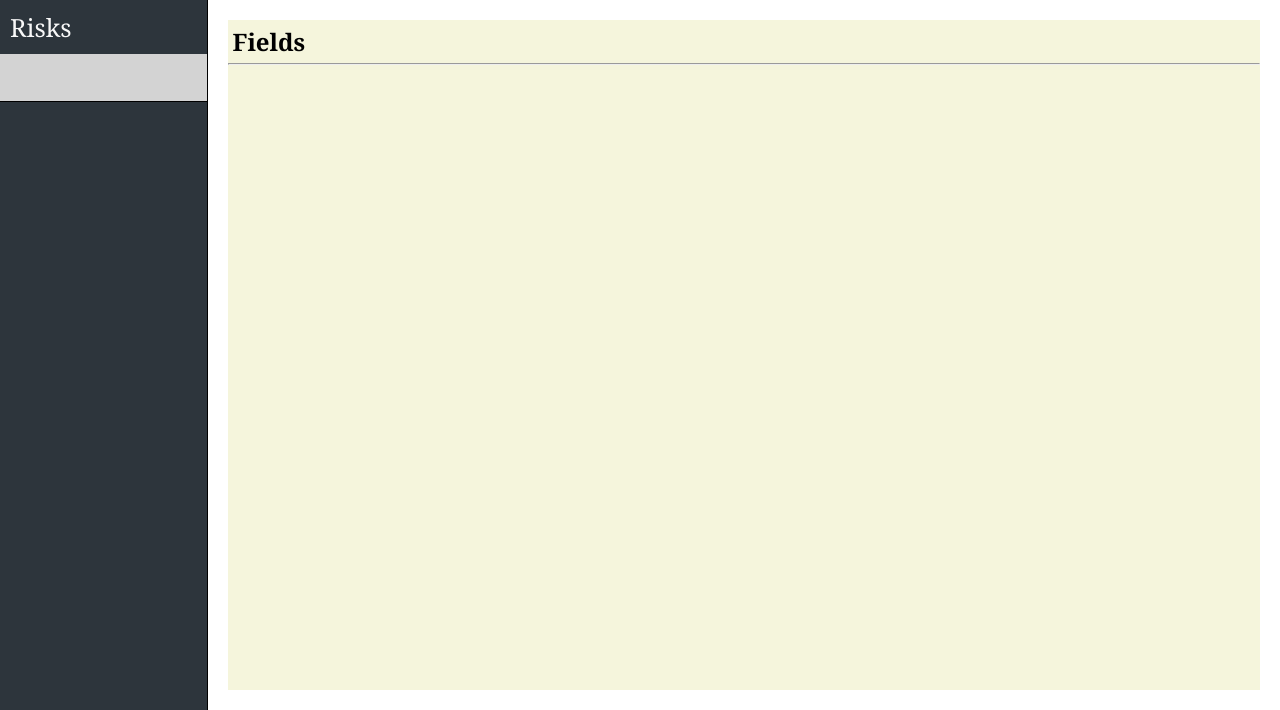
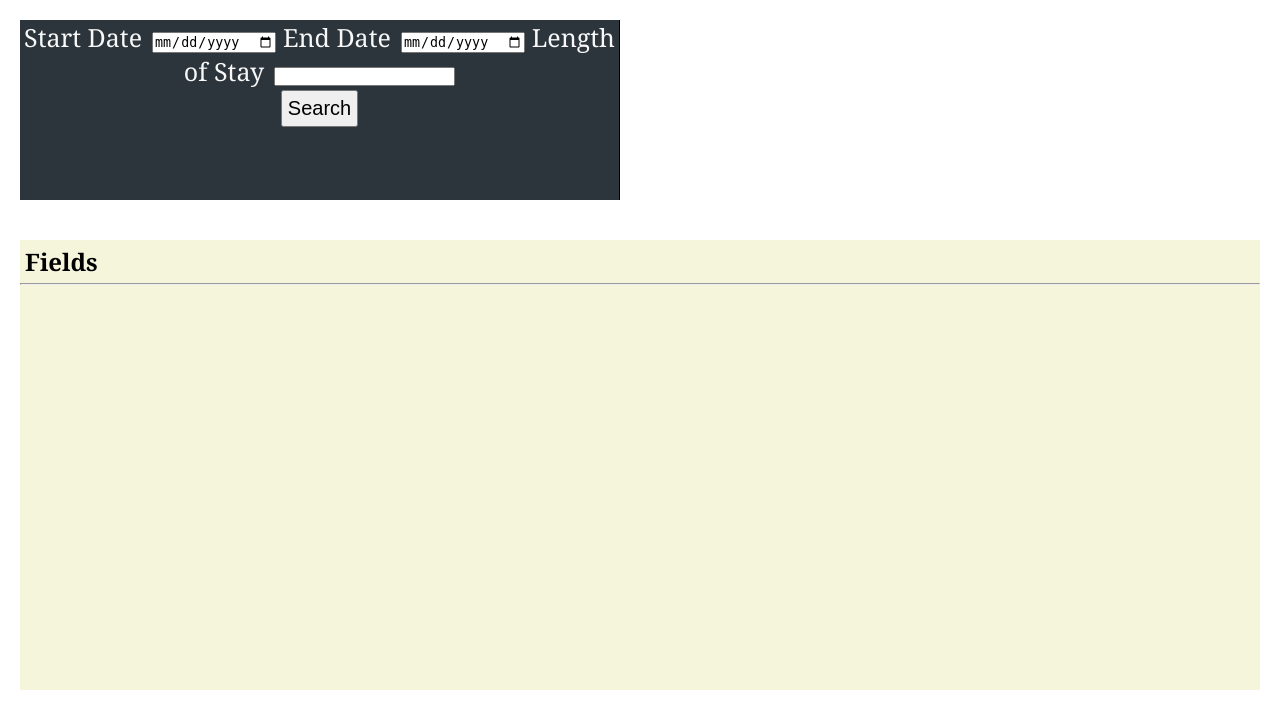
Before and after one commit to AliEzzatOdeh/coding_exercise, a Django app: page /offers/ in a window 1280 px wide. Shown: the part 90-800 px from the top of the page. Run offline with Django 3.2, Linux system fonts and the light colour scheme; tables that the repository leaves empty hold one stand-in row (values such as "Sample post"); data that the repository does not hold is empty.

Commit message:
added form wtih fields minStartDate, endDate and stayOfLength, added javascript file for validation and added handling for forming parameters for API that handles minStartDate and stayOfLength

```diff
--- a/coding_exercise/urls.py
+++ b/coding_exercise/urls.py
@@ -14,11 +14,11 @@
     2. Add a URL to urlpatterns:  path('blog/', include('blog.urls'))
 """
 from django.contrib import admin
-from django.urls import path
+from django.urls import path,re_path
 from main import views
 
 urlpatterns = [
     path('admin/', admin.site.urls),
 	path('', views.index, name='index' ),
-    path('offers/', views.offers, name='offers' )
+    path('offers/', views.offers, name='offers' ),
 ]
--- a/main/offers_lib/offers_manager.py
+++ b/main/offers_lib/offers_manager.py
@@ -3,6 +3,8 @@
 from .hotel_offer import HotelOffer
 
 class OffersManager:
+	START_DATE = "minTripStartDate"
+	LENGTH_OF_STAY = "lengthOfStay"
 
 	OFFERS = 'offers'
 	HOTEL = 'Hotel'
@@ -20,11 +22,12 @@
 	def __init__(self, initial_base_url):
 		self.base_url = initial_base_url
 
-	def get_offers(self, params):
+	def get_offers(self, get_request_params):
 		offers = []
 		try:
+			params = self.create_query_params_str(get_request_params)
 			header = { 'User-Agent' : 'aliezzat' }
-			req = Request(self.base_url, headers=header)
+			req = Request(self.base_url + params, headers=header)
 			serialized_data = urlopen(req).read()
 			data = json.loads(serialized_data)
 			offers = self.parse_api_json(data)
@@ -32,6 +35,16 @@
 			print("error while trying to get offers")
 
 		return offers
+
+	def create_query_params_str(self,get_request_params):
+		created_str = ""
+		if len(get_request_params)!= 0 :
+			if(self.START_DATE in get_request_params):
+				created_str += "&%s=%s" % (self.START_DATE , get_request_params[self.START_DATE])
+			if(self.LENGTH_OF_STAY in get_request_params):
+				created_str += "&%s=%s" % (self.LENGTH_OF_STAY , get_request_params[self.LENGTH_OF_STAY])
+
+		return created_str
 
 	def parse_api_json(self, data):
 		hotel_offers = []
--- a/main/static/css/style.css
+++ b/main/static/css/style.css
@@ -64,14 +64,14 @@
 .container {
     display: flex;
     height: 100%;
-    flex-flow: row;
+    flex-flow: column;
     justify-content: space-between;
 }
 
-.side-menu {
+.info-menu {
     display: flex;
     flex-flow: column;
-    flex: 1;
+    flex: 2;
     justify-content: flex-start;
     background-color: #2d353c;
     height: 100%;
@@ -80,6 +80,15 @@
     border-right-color: black;
     font-size: 25px;
     user-select: none;
+    margin: 20px;
+    width: 600px;
+
+    text-align:center;
+}
+
+.search-button {
+    font-size: 20px;
+    padding: 5px;
 }
 
 .side-menu-element {
--- /dev/null
+++ b/main/static/js/script.js
@@ -0,0 +1,53 @@
+var today = new Date().toISOString().split('T')[0];
+var date =new Date();
+document.getElementById("startDate").setAttribute('min', today);
+//document.getElementById("startDate").setAttribute('value', today);
+var tommorow = new Date(date.setTime(date.getTime() + 1 * 86400000 )).toISOString().split('T')[0];
+
+document.getElementById("endDate").setAttribute('min', tommorow);
+
+function validateStartAndEndDatesDifferences(){
+    var startDateValue = document.forms["OfferInfoForm"]["minTripStartDate"].value;
+    var endDateValue = document.forms["OfferInfoForm"]["endDate"].value;
+    var isValid = false;
+
+    if(startDateValue != "" && endDateValue != "") {
+        var timeDiff = (new Date(endDateValue).getTime()) - (new Date(startDateValue).getTime());
+        var diffDays = Math.ceil(timeDiff / (1000 * 3600 * 24));
+
+        if(diffDays >= 1){
+            document.getElementById("lengthOfStay").value = diffDays;
+            isValid = true;
+        }
+        else
+        {
+            document.getElementById("lengthOfStay").value = "";
+            alert("choose valid start and end date values");
+        }
+    }
+
+    return isValid;
+}
+
+function validateForm() {
+    var isValid = true;
+
+    var startDateValue = document.forms["OfferInfoForm"]["minTripStartDate"].value;
+    if (startDateValue == "") {
+        alert("Start date must be filled out");
+        isValid = false;
+    }
+
+    var endDateValue = document.forms["OfferInfoForm"]["endDate"].value;
+    if (endDateValue == "") {
+        alert("End date must be filled out");
+        isValid = false;
+    }
+
+
+    if(isValid){
+        isValid = validateStartAndEndDatesDifferences();
+    }
+
+    return isValid;
+}
--- a/main/templates/index.html
+++ b/main/templates/index.html
@@ -24,8 +24,17 @@
         </div>
 
         <div class="container">
-            <div class="side-menu">
-                <ul>
+            <div class="info-menu">
+                    <form name="OfferInfoForm" method="get" action="{% url 'offers' %}" onsubmit="return validateForm()">
+                        <div>
+                            <label>Start Date</label><input id="startDate" name="minTripStartDate" type="date" />
+                            <label>End Date</label><input id="endDate" name="endDate" type="date" onchange="validateStartAndEndDatesDifferences()"/>
+                            <label>Length of Stay</label><input id="lengthOfStay" name="lengthOfStay" type="text" readonly />
+                        </div>
+                        <input type="submit" value="Search" class="search-button" />
+
+                    </form>
+                    <!--<ul>
                     <li class="side-menu-element">
                         <label class="category-label">Risks</label>
 
@@ -33,7 +42,7 @@
                                 <li class="side-menu-sub-element"></li>
                         </ul>
                     </li>
-                </ul>
+                </ul>-->
             </div>
 
             <div class="main-content">
@@ -52,7 +61,7 @@
     </div>
 </body>
 <script src="https://ajax.googleapis.com/ajax/libs/jquery/3.3.1/jquery.min.js"></script>
-<script src = '{% static "script.js" %}'></script>
+<script src = '{% static "js/script.js" %}'></script>
 
 
 </html>
--- a/main/tests.py
+++ b/main/tests.py
@@ -9,6 +9,6 @@
 
     def test_check_url_return_offers(self):
         zero_count = 0
-        offers = self.offers_manager.get_offers("")
+        offers = self.offers_manager.get_offers([])
         print (len(offers))
         self.assertNotEqual(zero_count, len(offers))
--- a/main/views.py
+++ b/main/views.py
@@ -4,18 +4,13 @@
 
 def index(request):
 
-    # Render the HTML template index.html with the data in the context variable
+    return render(request,'index.html')
+
+def offers(request):
+    offers_manager = OffersManager("https://offersvc.expedia.com/offers/v2/getOffers?scenario=deal-finder&page=foo&uid=foo&productType=Hotel")
+    hotel_offers = offers_manager.get_offers(request.GET)
     return render(
         request,
         'index.html'#,
         #context={'num_books':num_books,'num_instances':num_instances,'num_instances_available':num_instances_available,'num_authors':num_authors},
     )
-
-def offers(request):
-    offers_manager = OffersManager("https://offersvc.expedia.com/offers/v2/getOffers?scenario=deal-finder&page=foo&uid=foo&productType=Hotel")
-    hotel_offers = offers_manager.get_offers("")
-    return render(
-        request,
-        'index.html'#,
-        #context={'num_books':num_books,'num_instances':num_instances,'num_instances_available':num_instances_available,'num_authors':num_authors},
-    )
```
